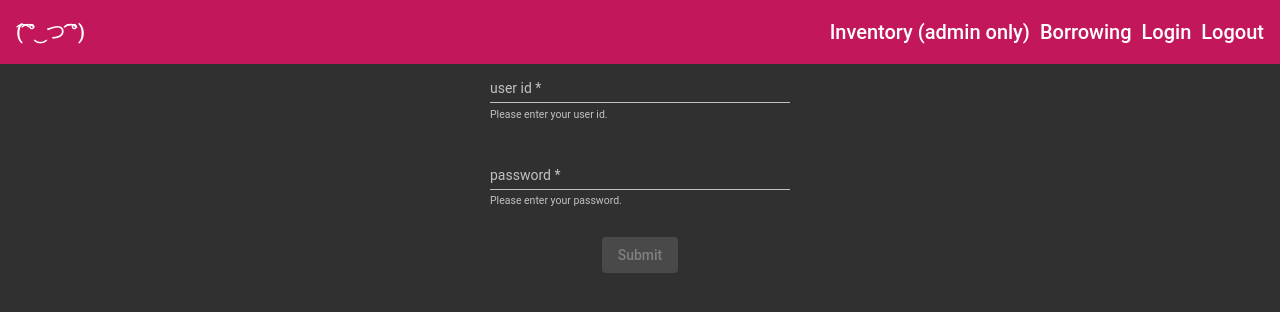
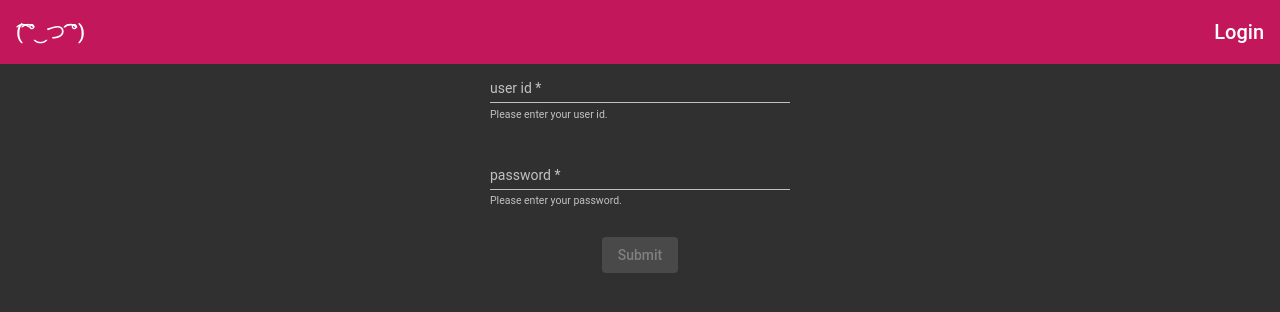
Before and after one commit to nnworkspace/art-library-angular, an Angular app: page /login in a window 1280 px wide. Shown: the top 312 px of the page. Built offline with nearby package versions, Linux system fonts and the light colour scheme.

Commit message:
add auth service to header and sidebar, #11

```diff
--- a/src/app/auth/auth.service.ts
+++ b/src/app/auth/auth.service.ts
@@ -1,7 +1,10 @@
-import {User} from "./user.model";
-import {AuthData} from "./auth-data.model";
+import {Subject} from 'rxjs';
+
+import {User} from './user.model';
+import {AuthData} from './auth-data.model';
 
 export class AuthService {
+  authChange = new Subject<boolean>();
   private user: User | null = null;
 
   // our app does not provide user register service,
@@ -18,10 +21,13 @@ export class AuthService {
       email: authData.userId.concat( '@alpha.org'),
       role: authData.role
     };
+
+    this.authChange.next(true);
   }
 
   logout(): void {
     this.user = null;
+    this.authChange.next(false);
   }
 
   getUser(): User | null {
--- a/src/app/navigation/header/header.component.html
+++ b/src/app/navigation/header/header.component.html
@@ -7,10 +7,14 @@
   <div><a routerLink="/">{{coolFace}}</a></div>
   <div fxFlex fxLayout fxLayoutAlign="flex-end" fxHide.xs>
     <ul fxLayout fxLayoutGap="10px" class="navigation-items">
-      <li><a routerLink="/inventory">Inventory (admin only)</a></li>
-      <li><a routerLink="/borrowing">Borrowing</a></li>
-      <li><a routerLink="/login">Login</a></li>
-      <li><a>Logout</a></li>
+      <li *ngIf="isAuth"><a routerLink="/inventory">Inventory (admin only)</a></li>
+      <li *ngIf="isAuth"><a routerLink="/borrowing">Borrowing</a></li>
+
+      <li *ngIf="!isAuth">
+        <a routerLink="/login">Login</a>
+      </li>
+
+      <li *ngIf="isAuth"><a>Logout</a></li>
     </ul>
   </div>
 </mat-toolbar>
--- a/src/app/navigation/header/header.component.ts
+++ b/src/app/navigation/header/header.component.ts
@@ -1,25 +1,37 @@
 import faces from '../../../assets/coolFaces.json';
-import { Component, OnInit, EventEmitter, Output } from '@angular/core';
+import {Component, OnInit, EventEmitter, Output, OnDestroy} from '@angular/core';
+import {AuthService} from '../../auth/auth.service';
+import {Subscription} from 'rxjs';
 
 @Component({
   selector: 'app-header',
   templateUrl: './header.component.html',
   styleUrls: ['./header.component.scss']
 })
-export class HeaderComponent implements OnInit {
+export class HeaderComponent implements OnInit, OnDestroy {
   @Output() sidenavToggle = new EventEmitter<void>();
+  isAuth = false;
+  authSubscription!: Subscription;
 
   public coolFaces: string[] = faces;
   public coolFace = '';
 
-  constructor() { }
+  constructor(private authService: AuthService) { }
 
   ngOnInit(): void {
     const random = Math.floor(Math.random() * this.coolFaces.length);
     this.coolFace = this.coolFaces[random];
+
+    this.authSubscription = this.authService.authChange.subscribe(authStatus => {
+      this.isAuth = authStatus;
+    });
   }
 
   onToggleSidenav(): void {
     this.sidenavToggle.emit();
   }
+
+  ngOnDestroy(): void {
+    this.authSubscription.unsubscribe();
+  }
 }
--- a/src/app/navigation/sidenav-list/sidenav-list.component.html
+++ b/src/app/navigation/sidenav-list/sidenav-list.component.html
@@ -1,17 +1,18 @@
 <mat-nav-list>
-  <a mat-list-item routerLink="/login" (click)="onClose()">
+  <a *ngIf="!isAuth" mat-list-item routerLink="/login"
+     (click)="onClose()">
     <mat-icon>face</mat-icon>
     <span class="nav-caption">Login</span>
   </a>
-  <a mat-list-item routerLink="/inventory" (click)="onClose()">
+  <a *ngIf="isAuth"  mat-list-item routerLink="/inventory" (click)="onClose()">
     <mat-icon>collections</mat-icon>
     <span class="nav-caption">Inventory (admin only)</span>
   </a>
-  <a mat-list-item routerLink="/borrowing" (click)="onClose()">
+  <a *ngIf="isAuth" mat-list-item routerLink="/borrowing" (click)="onClose()">
     <mat-icon>outbox</mat-icon>
     <span class="nav-caption">Borrowing</span>
   </a>
-  <mat-list-item>
+  <mat-list-item *ngIf="isAuth">
     <button mat-icon-button (click)="onClose()">
       <mat-icon>eject</mat-icon>
       <span class="nav-caption">Logout</span>
--- a/src/app/navigation/sidenav-list/sidenav-list.component.ts
+++ b/src/app/navigation/sidenav-list/sidenav-list.component.ts
@@ -1,20 +1,31 @@
-import { Component, OnInit, EventEmitter, Output } from '@angular/core';
+import {Component, OnInit, EventEmitter, Output, OnDestroy} from '@angular/core';
+import {Subscription} from 'rxjs';
+import {AuthService} from '../../auth/auth.service';
 
 @Component({
   selector: 'app-sidenav-list',
   templateUrl: './sidenav-list.component.html',
   styleUrls: ['./sidenav-list.component.scss']
 })
-export class SidenavListComponent implements OnInit {
+export class SidenavListComponent implements OnInit, OnDestroy {
   @Output() closeSidenav = new EventEmitter<void>();
+  isAuth = false;
+  authSubscription!: Subscription;
 
-  constructor() { }
+  constructor(private authService: AuthService) { }
 
   ngOnInit(): void {
+    this.authSubscription = this.authService.authChange.subscribe(authStatus => {
+      this.isAuth = authStatus;
+    });
   }
 
   onClose(): void {
     this.closeSidenav.emit();
   }
 
+  ngOnDestroy(): void {
+    this.authSubscription.unsubscribe();
+  }
+
 }
```
